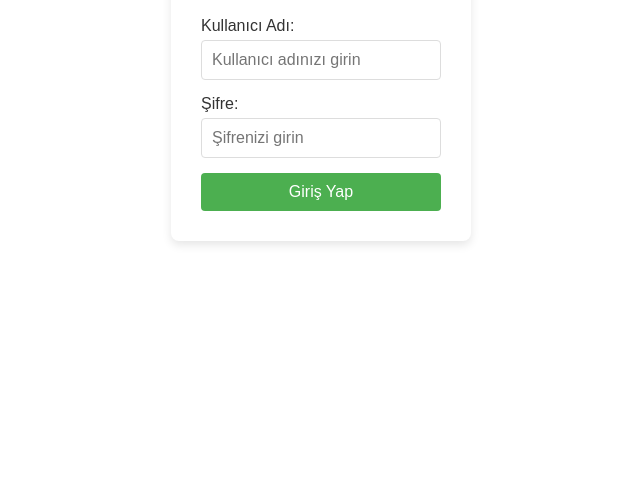
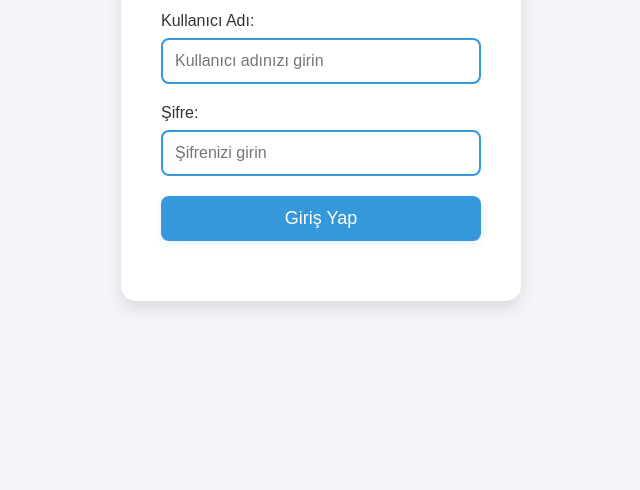
Before and after one commit to ymehmetali/webtransferdemo.github.io, a plain HTML site: page index.html in a window 1280 px wide. Shown: the part 310-800 px from the top of the page, without its empty margins (319-959 px from the left). Drawn offline with Linux system fonts and the light colour scheme.

Commit message:
Update index.html

```diff
--- a/index.html
+++ b/index.html
@@ -1,10 +1,120 @@
 <!DOCTYPE html>
-
 <html lang="en">
 <head>
     <meta charset="utf-8" />
-    <title>Demo</title>
-    <link rel="stylesheet" href="styles.css" />
+    <title>Giriş Yap</title>
+    <style>
+        /* Genel sayfa stili */
+        body {
+            font-family: 'Arial', sans-serif;
+            background-color: #f4f4f9;
+            margin: 0;
+            padding: 0;
+            display: flex;
+            justify-content: center;
+            align-items: center;
+            min-height: 100vh;
+            flex-direction: column;
+        }
+
+        /* Başlık stili */
+        h2 {
+            font-size: 32px;
+            color: #333;
+            margin-bottom: 30px;
+            text-align: center;
+            font-weight: bold;
+            text-transform: uppercase;
+        }
+
+        /* Login formu */
+        .login-container {
+            width: 100%;
+            max-width: 400px;
+            padding: 40px;
+            background-color: white;
+            border-radius: 15px;
+            box-shadow: 0 8px 16px rgba(0, 0, 0, 0.1);
+            text-align: center;
+            box-sizing: border-box;
+        }
+
+        /* Giriş formu grubu */
+        .input-group {
+            margin-bottom: 20px;
+            text-align: left;
+            display: flex;
+            flex-direction: column;
+            align-items: flex-start;
+        }
+
+            .input-group label {
+                font-size: 16px;
+                color: #333;
+                margin-bottom: 8px;
+                text-align: left;
+                width: 100%;
+            }
+
+            .input-group input {
+                width: 100%;
+                padding: 12px;
+                font-size: 16px;
+                border: 2px solid #3498db;
+                border-radius: 8px;
+                outline: none;
+                transition: 0.3s;
+                background-color: #fff;
+                box-sizing: border-box;
+            }
+
+                .input-group input:focus {
+                    border-color: #2980b9;
+                    box-shadow: 0 4px 8px rgba(52, 152, 219, 0.2);
+                }
+
+        /* Buton grubu */
+        .button-group {
+            margin-top: 20px;
+        }
+
+            .button-group button {
+                width: 100%;
+                padding: 12px;
+                font-size: 18px;
+                color: white;
+                background-color: #3498db;
+                border: none;
+                border-radius: 8px;
+                cursor: pointer;
+                transition: background-color 0.3s, transform 0.3s, box-shadow 0.3s;
+                box-shadow: 0 4px 8px rgba(52, 152, 219, 0.1);
+                box-sizing: border-box;
+            }
+
+                .button-group button:hover {
+                    background-color: #2980b9;
+                    transform: scale(1.05);
+                    box-shadow: 0 6px 12px rgba(52, 152, 219, 0.2);
+                }
+
+                .button-group button:active {
+                    background-color: #1f6592;
+                }
+
+        /* Hata ve başarı mesajları */
+        .error {
+            color: #e74c3c;
+            margin-top: 20px;
+            font-size: 16px;
+        }
+
+        .success {
+            color: #27ae60;
+            margin-top: 20px;
+            font-size: 16px;
+        }
+    </style>
 </head>
 <body>
     <div class="login-container">
@@ -24,6 +134,7 @@
             <p id="message" class="error"></p>
         </form>
     </div>
+
     <script>
         function validateLogin() {
             var username = document.getElementById("username").value;
```
